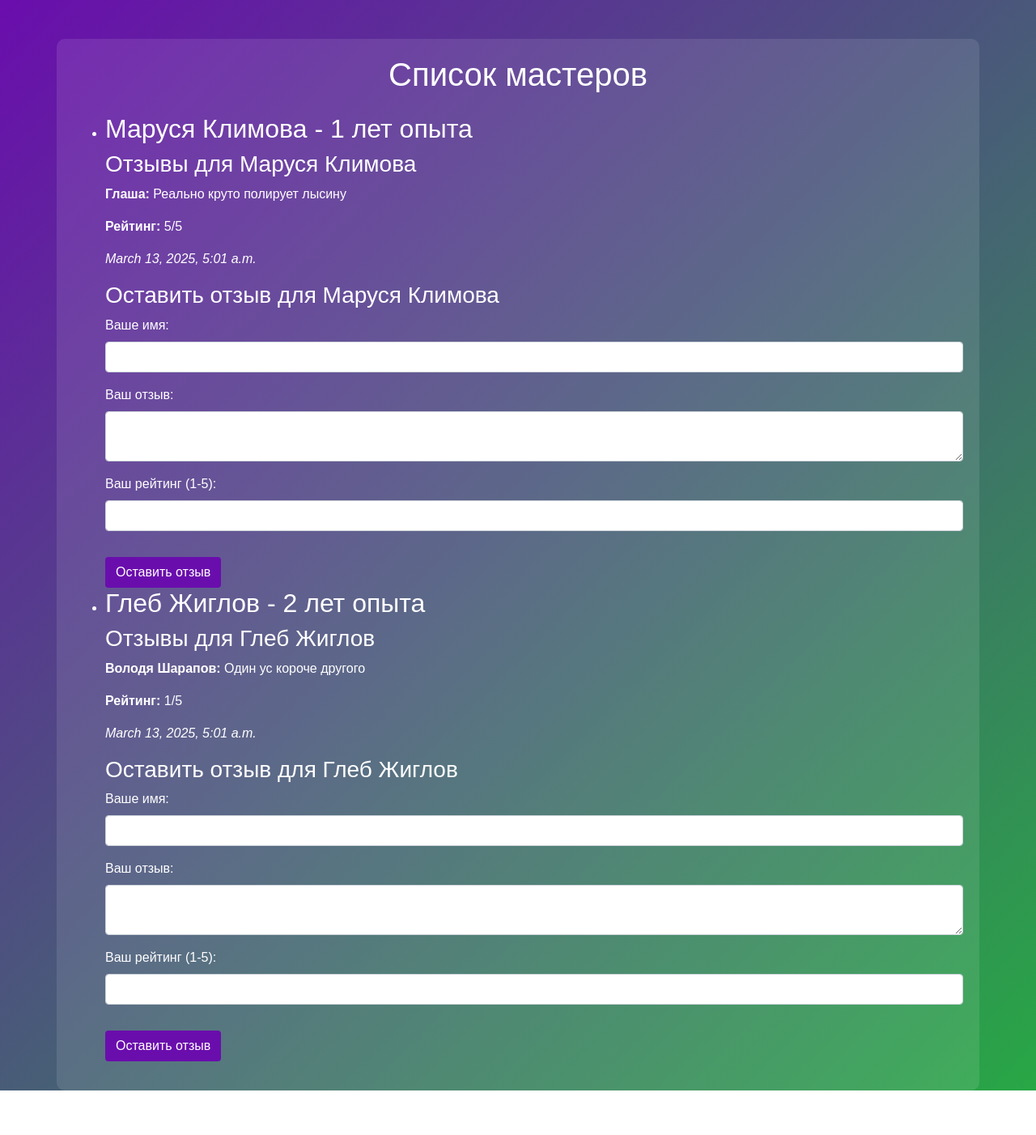
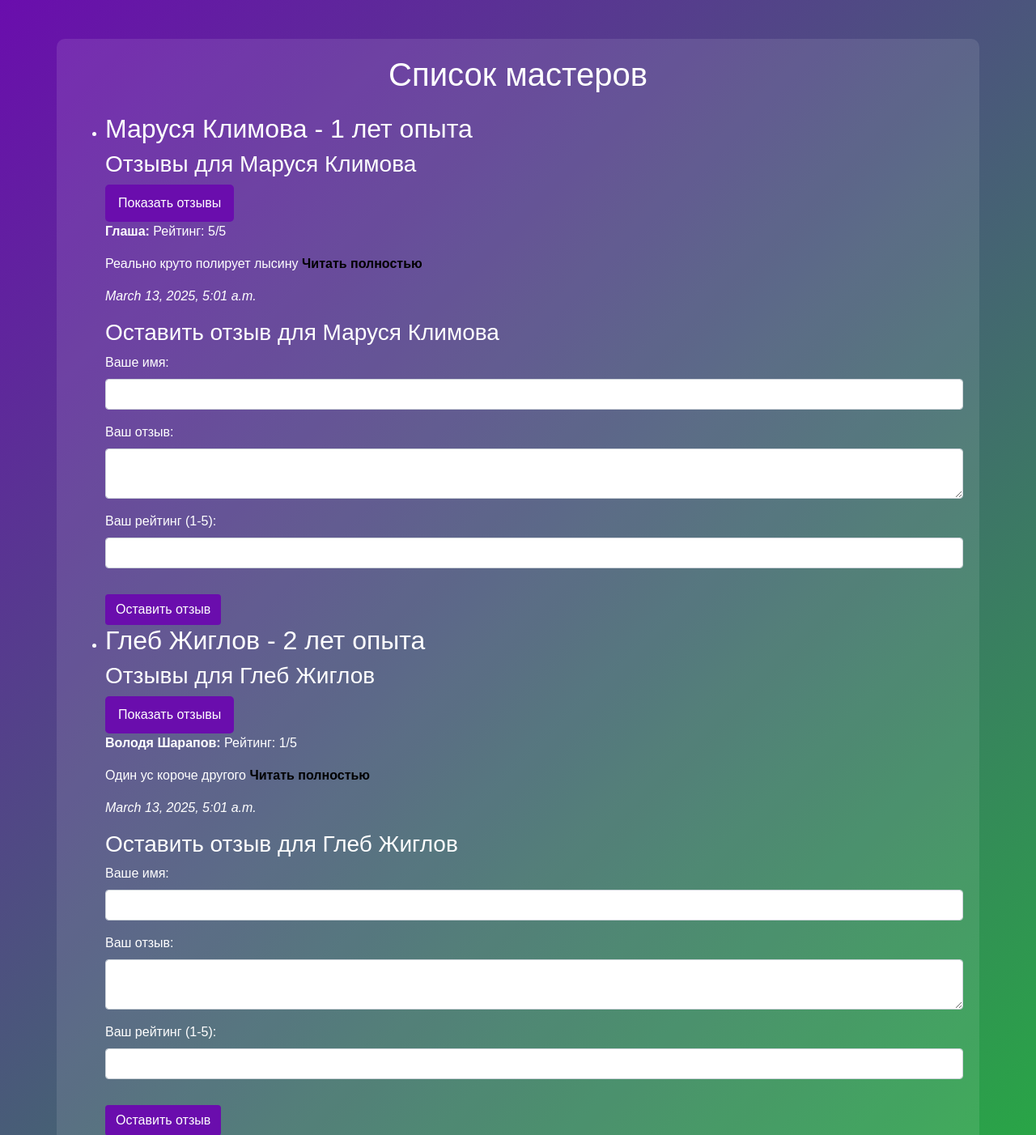
Before and after one commit to Nataliya422/Barbershop, a Django app: page /masters/ in a window 1280 px wide. Shown: the top 1402 px of the page at 81% size. Before the commit the page ends 1347 px from the top, so only its background shows below. Run offline with Django 5.2, Linux system fonts and the light colour scheme; data comes from the database, SQL or seed files in the repository; some libraries are stand-ins or nearby versions.

Commit message:
настройка отзывов

```diff
--- a/booking/templates/base.html
+++ b/booking/templates/base.html
@@ -17,9 +17,12 @@
             <!-- Содержимое страницы будет здесь -->
             {% endblock %}
         </div>
-    <!-- Подключаем Bootstrap JS и зависимости (jQuery, Popper.js) -->
-    <script src="https://code.jquery.com/jquery-3.5.1.slim.min.js"></script>
+        <!-- Подключаем jQuery -->
+        <script src="https://code.jquery.com/jquery-3.5.1.min.js"></script>
+        <!-- Подключаем Bootstrap JS и зависимости (Popper.js) -->
         <script src="https://cdn.jsdelivr.net/npm/@popperjs/core@2.9.2/dist/umd/popper.min.js"></script>
         <script src="https://stackpath.bootstrapcdn.com/bootstrap/4.5.2/js/bootstrap.min.js"></script>
+        <!-- Подключаем ваш JavaScript -->
+        <script src="{% static 'js/scripts.js' %}"></script>
     </body>
 </html>
--- a/booking/templates/master_list.html
+++ b/booking/templates/master_list.html
@@ -11,13 +11,20 @@
                 <h2>{{ master.name }} - {{ master.experience }} лет опыта</h2>
                 <div>
                     <h3>Отзывы для {{ master.name }}</h3>
-                    {% for review in master.review_set.all %}
-                        <div class="review">
-                            <p><strong>{{ review.client_name }}:</strong> {{ review.comment }}</p>
-                            <p><strong>Рейтинг:</strong> {{ review.rating }}/5</p>
-                            <p><em>{{ review.date }}</em></p>
-                        </div>
-                    {% endfor %}
+                    <button id="toggle-link-{{ master.id }}" class="btn btn-purple btn-toggle" onclick="toggleReviewsList({{ master.id }}); return false;">Показать отзывы</button>
+                    <div id="reviews-list-{{ master.id }}">
+                        {% for review in master.review_set.all %}
+                            <div class="review">
+                                <p><strong>{{ review.client_name }}:</strong> Рейтинг: {{ review.rating }}/5</p>
+                                <p class="toggle-text">
+                                    <span class="show-less">{{ review.comment|truncatewords:10 }}</span>
+                                    <span class="show-more" style="display:none;">{{ review.comment }}</span>
+                                    <a href="#" class="toggle-link" onclick="toggleReview(event); return false;">Читать полностью</a>
+                                </p>
+                                <p><em>{{ review.date }}</em></p>
+                            </div>
+                        {% endfor %}
+                    </div>
                 </div>
                 <div>
                     <h3>Оставить отзыв для {{ master.name }}</h3>
@@ -41,4 +48,9 @@
             </li>
         {% endfor %}
     </ul>
+
+    <!-- Подключаем CSS и JavaScript из статики -->
+    {% load static %}
+    <link rel="stylesheet" href="{% static 'css/styles.css' %}">
+    <script src="{% static 'js/scripts.js' %}"></script>
 {% endblock %}
--- a/static/css/styles.css
+++ b/static/css/styles.css
@@ -1,4 +1,3 @@
-/* static/css/styles.css */
 body {
     background: linear-gradient(135deg, #6a0dad, #28a745); /* Градиент от фиолетового к зеленому */
     color: white;
@@ -20,3 +19,32 @@ body {
     padding: 20px;
     border-radius: 10px;
 }
+
+/* Стили для кнопок скрытия/развертывания отзывов */
+.btn-toggle {
+    display: inline-block; /* Делает ссылку блочным элементом */
+    padding: 10px 15px; /* Добавляем отступы, чтобы выглядеть как кнопка */
+    background-color: #6a0dad; /* Основной цвет */
+    color: white; /* Цвет текста */
+    border-radius: 5px; /* Закругленные углы */
+    text-decoration: none; /* Убираем подчеркивание */
+}
+
+.btn-toggle:hover {
+    background-color: #5c0ca1; /* Цвет при наведении */
+}
+
+/* Стили для ссылок */
+a.toggle-link {
+    color: black; /* Цвет текста */
+    text-decoration: none; /* Убираем подчеркивание */
+    font-weight: bold; /* Жирный шрифт */
+}
+
+a.toggle-link:hover {
+    text-decoration: underline; /* Подчеркивание при наведении */
+}
+
+.hide-show-review {
+    display: none; /* Кнопка скрытия отзыва по умолчанию */
+}
--- /dev/null
+++ b/static/js/scripts.js
@@ -0,0 +1,44 @@
+// static/js/scripts.js
+function toggleReview(event) {
+    const toggleLink = event.target;
+    const reviewText = toggleLink.parentNode;
+    const showLess = reviewText.querySelector('.show-less');
+    const showMore = reviewText.querySelector('.show-more');
+
+    if (showLess.style.display === 'none') {
+        showLess.style.display = 'inline';
+        showMore.style.display = 'none';
+        toggleLink.textContent = 'Подробнее';
+    } else {
+        showLess.style.display = 'none';
+        showMore.style.display = 'inline';
+        toggleLink.textContent = 'Скрыть';
+    }
+}
+
+function toggleReviewsList(masterId) {
+    const reviewsList = document.getElementById(`reviews-list-${masterId}`);
+    const toggleLink = document.getElementById(`toggle-link-${masterId}`);
+
+    if (reviewsList.style.display === 'none') {
+        reviewsList.style.display = 'block';
+        toggleLink.textContent = 'Скрыть отзывы';
+    } else {
+        reviewsList.style.display = 'none';
+        toggleLink.textContent = 'Показать отзывы';
+    }
+}
+
+function toggleBookingForm() {
+    console.log("Toggle function called");
+    const bookingForm = document.getElementById('booking-form');
+    const toggleButton = document.getElementById('toggle-booking-button');
+
+    if (bookingForm.style.display === 'none') {
+        bookingForm.style.display = 'block';
+        toggleButton.textContent = 'Скрыть форму записи';
+    } else {
+        bookingForm.style.display = 'none';
+        toggleButton.textContent = 'Записаться';
+    }
+}
```
Also changed, not shown: booking/templates/home.html (+7 -2 lines). Lines whose indentation alone changed are shown as unchanged.
